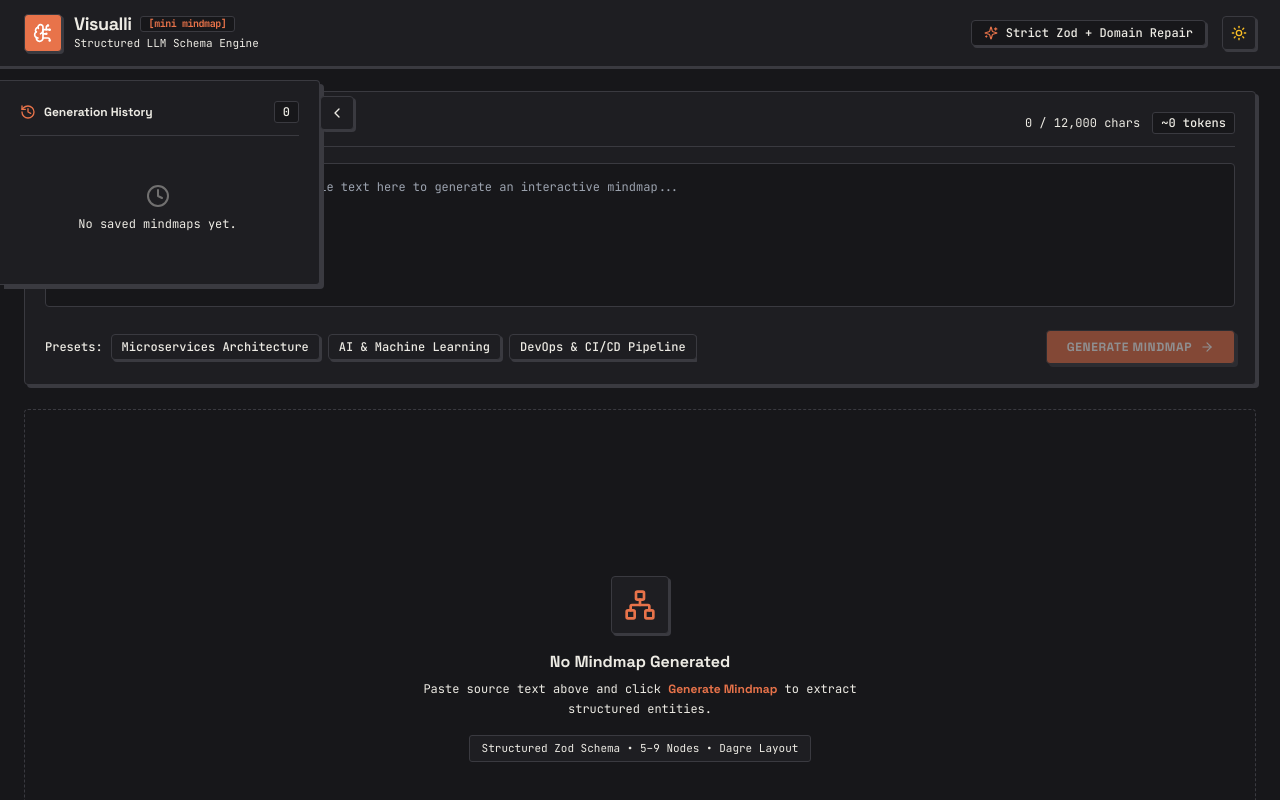
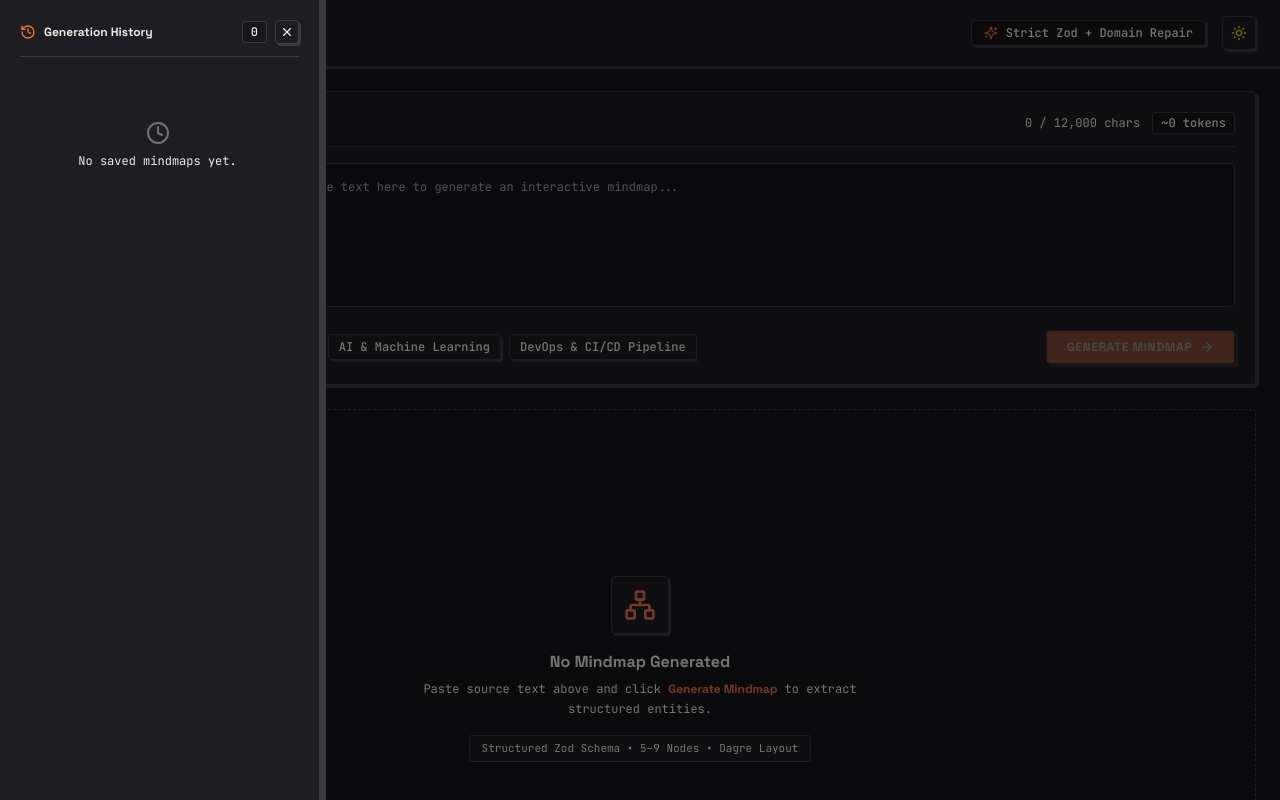
Before and after one commit to rizzit17/MindLoom, a React (Vite) app in the folder client/: page / in a window 1280 px wide. Both pictures are taken after a click on the button 17 px from the left and 113 px from the top of the page. Shown: the top 800 px of the page. Built offline with nearby package versions, Linux system fonts and the light colour scheme; no server answers.

Commit message:
Fix HistorySidebar overlay stacking with full height drawer, backdrop overlay, and auto-close on selection

```diff
--- a/client/src/components/HistorySidebar.tsx
+++ b/client/src/components/HistorySidebar.tsx
@@ -1,5 +1,5 @@
 import React from 'react';
-import { History, ChevronLeft, ChevronRight, Clock, Network } from 'lucide-react';
+import { History, ChevronLeft, ChevronRight, Clock, Network, X } from 'lucide-react';
 import { MindmapSummaryItem } from '@visualli/shared';
 
 interface HistorySidebarProps {
@@ -18,25 +18,44 @@ export const HistorySidebar: React.FC<HistorySidebarProps> = ({
   onSelectMindmap,
 }) => {
   return (
+    <>
+      {/* Backdrop overlay when history drawer is expanded */}
       <div
-      className={`fixed top-20 left-0 z-40 transition-transform duration-200 flex ${
-        isOpen ? 'translate-x-0' : '-translate-x-[320px]'
+        onClick={onToggle}
+        className={`fixed inset-0 bg-black/50 z-40 transition-opacity duration-200 ${
+          isOpen ? 'opacity-100 pointer-events-auto' : 'opacity-0 pointer-events-none'
+        }`}
+      />
+
+      {/* Drawer Container */}
+      <div
+        className={`fixed top-0 left-0 bottom-0 z-50 transition-transform duration-200 flex ${
+          isOpen ? 'translate-x-0' : '-translate-x-full'
         }`}
       >
-      <div className="w-80 bg-surface border-[1.5px] border-border border-l-0 rounded-r-[4px] p-5 shadow-[4px_4px_0px_var(--border)] font-mono flex flex-col gap-4 max-h-[calc(100vh-100px)]">
+        <div className="w-80 bg-surface border-r-[1.5px] border-border p-5 shadow-[6px_0px_0px_var(--border)] font-mono flex flex-col gap-4 h-full">
           <div className="flex items-center justify-between pb-3 border-b border-border">
             <div className="flex items-center gap-2">
               <History className="w-4 h-4 text-accent" />
               <h3 className="text-xs font-display font-bold text-ink">Generation History</h3>
             </div>
+            <div className="flex items-center gap-2">
               <span className="text-xs font-medium text-ink bg-bg border border-border px-2 py-0.5 rounded-[3px]">
                 {history.length}
               </span>
+              <button
+                onClick={onToggle}
+                className="studio-btn p-1 text-ink"
+                title="Close History"
+              >
+                <X className="w-3.5 h-3.5" />
+              </button>
+            </div>
           </div>
 
           <div className="flex-1 overflow-y-auto flex flex-col gap-2 pr-1">
             {history.length === 0 ? (
-            <div className="text-center py-8 text-ink/60 flex flex-col items-center gap-2 font-mono">
+              <div className="text-center py-12 text-ink/60 flex flex-col items-center gap-2 font-mono">
                 <Clock className="w-6 h-6 opacity-40" />
                 <p className="text-xs">No saved mindmaps yet.</p>
               </div>
@@ -50,7 +69,10 @@ export const HistorySidebar: React.FC<HistorySidebarProps> = ({
                 return (
                   <button
                     key={item.id}
-                  onClick={() => onSelectMindmap(item.id)}
+                    onClick={() => {
+                      onSelectMindmap(item.id);
+                      onToggle(); // Close sidebar on selection
+                    }}
                     className={`w-full p-3 border-[1.5px] border-border text-left font-mono transition-all rounded-[4px] flex flex-col gap-1 ${
                       isSelected
                         ? 'bg-accent-secondary text-white shadow-[2px_2px_0px_var(--border)] font-bold'
@@ -74,13 +96,17 @@ export const HistorySidebar: React.FC<HistorySidebarProps> = ({
           </div>
         </div>
 
+        {/* Floating expand tab when collapsed */}
+        {!isOpen && (
           <button
             onClick={onToggle}
-        className="self-start mt-4 studio-btn p-2 border-l-0 rounded-r-[4px] text-ink"
-        title={isOpen ? 'Collapse History' : 'Expand History'}
+            className="absolute left-full top-20 mt-4 studio-btn p-2 rounded-r-[4px] border-l-0 text-ink shadow-[3px_3px_0px_var(--border)]"
+            title="Expand History"
           >
-        {isOpen ? <ChevronLeft className="w-4 h-4" /> : <ChevronRight className="w-4 h-4" />}
+            <ChevronRight className="w-4 h-4" />
           </button>
+        )}
       </div>
+    </>
   );
 };
```
Also changed, not shown: 1 other file (tests, documents, lock files or other folders). Lines whose indentation alone changed are shown as unchanged.
